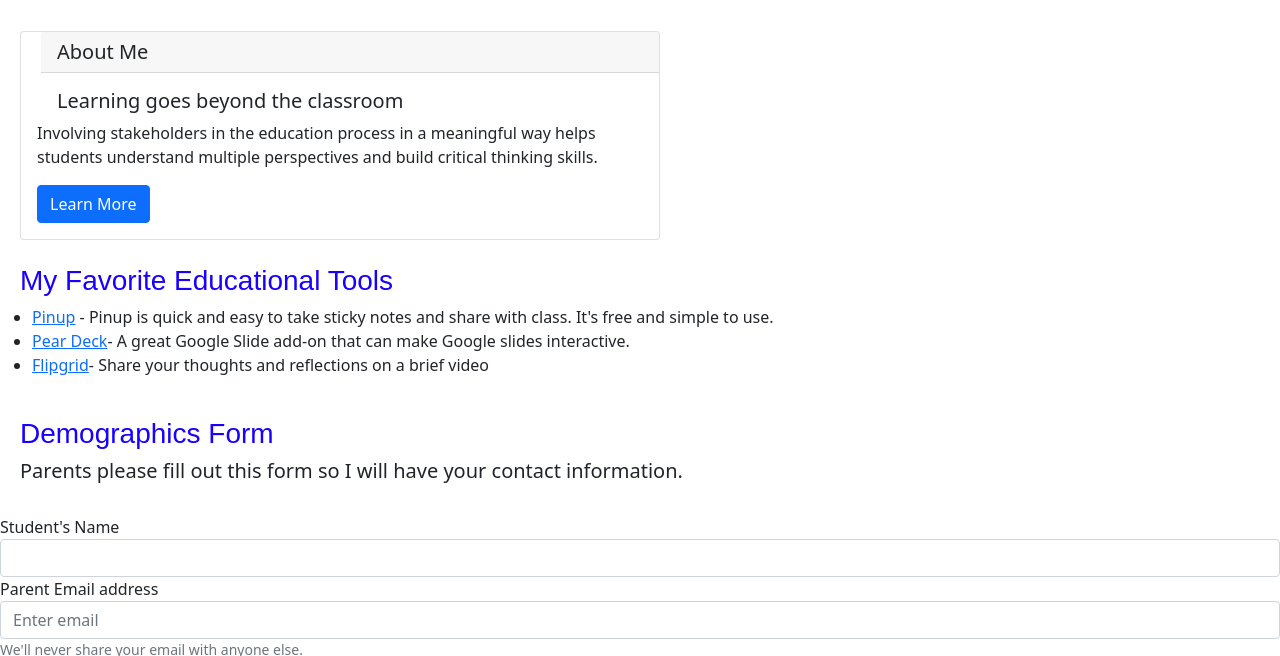
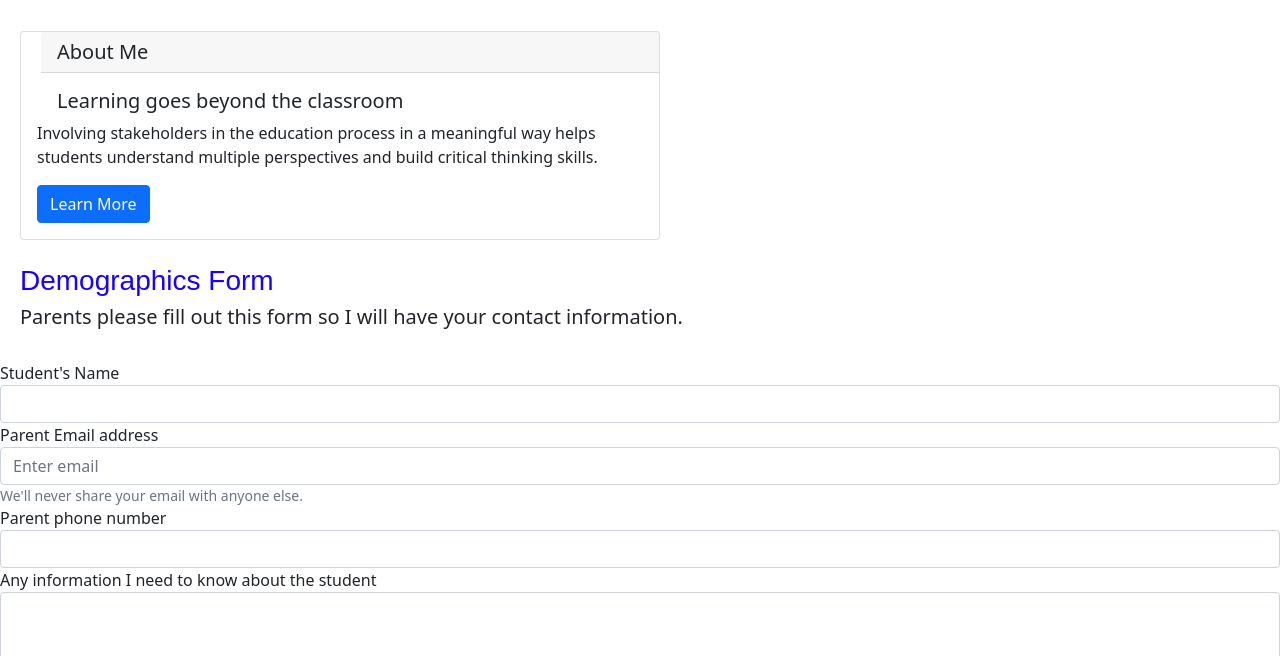
Before and after one commit to dshang2/Dongjian-Shang, a plain HTML site: page index.html in a window 1280 px wide. Shown: the part 144-800 px from the top of the page. Drawn offline with nearby package versions, Linux system fonts and the light colour scheme; a script that the page names is missing.

Commit message:
Update index.html

```diff
--- a/index.html
+++ b/index.html
@@ -32,15 +32,6 @@
     </div>
   </div>
 
-
-  <br>
-  <h3>My Favorite Educational Tools </h3>
-  <ul>
-    <li><a href="https://pinup.com/" target="_blank">Pinup</a> - Pinup is quick and easy to take sticky notes and share with class. It's free and simple to use.</li>
-    <li><a href="https://www.peardeck.com/" target="_blank">Pear Deck</a>- A great Google Slide add-on that can make Google slides interactive.</li>
-   <li><a href="https://info.flipgrid.com/" target="_blank">Flipgrid</a>- Share your thoughts and reflections on a brief video</li>
-
-  </ul>
   <br>
   <h3> Demographics Form </h2>
   <h5> Parents please fill out this form so I will have your contact information.</h5>
```
